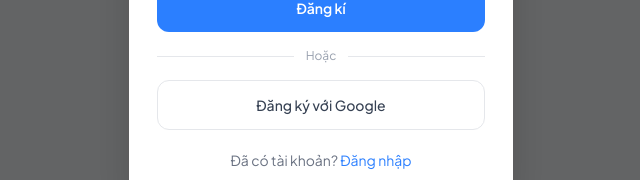
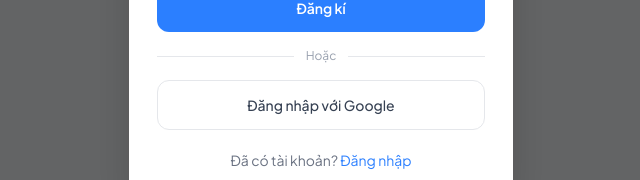
Before and after one commit to BuiThaiBao/Propify, a Vue app in the folder PropifyFrontend/: page /register in a window 1280 px wide. Shown: the part 532-712 px from the top of the page, without its empty margins (319-959 px from the left). Built offline with nearby package versions, Linux system fonts and the light colour scheme.

Commit message:
test auto cicd

```diff
--- a/PropifyFrontend/src/pages/Register.vue
+++ b/PropifyFrontend/src/pages/Register.vue
@@ -109,7 +109,7 @@
         @click="handleGoogleLogin"
         class="w-full border border-gray-200 hover:bg-gray-50 text-gray-700 font-medium rounded-xl py-3.5 text-sm transition mb-5"
       >
-        Đăng ký với Google
+        Đăng nhập với Google
       </button>
 
       <!-- Switch to login -->
```
